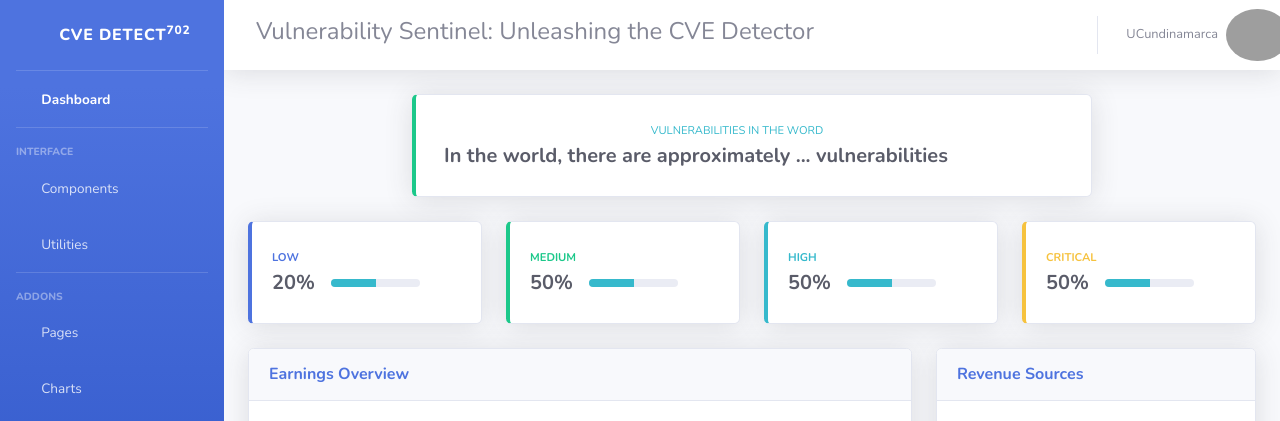
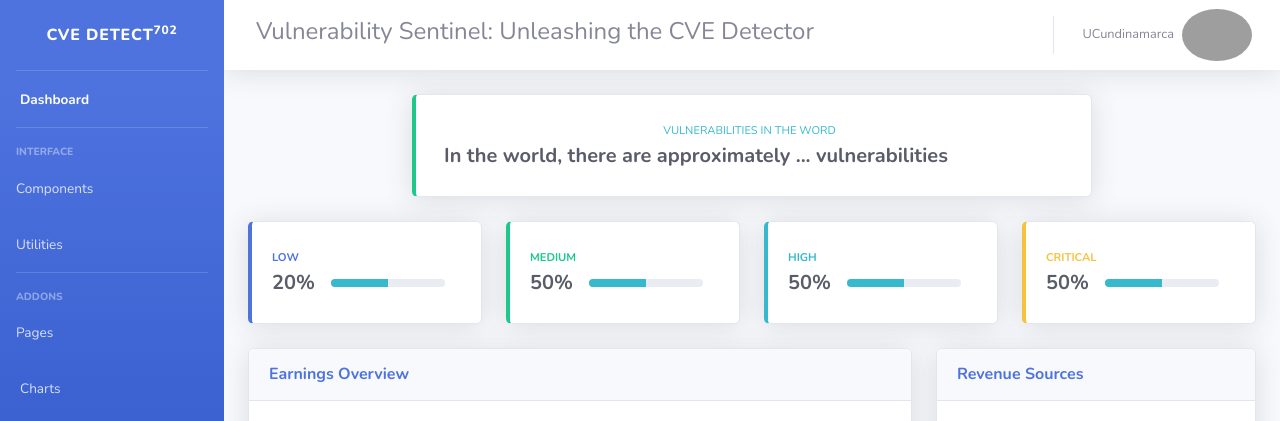
Before and after one commit to NicoLa5Tor/Dashboard_vulns, a Flask app: page /index.html in a window 1280 px wide. Shown: the top 421 px of the page. Run offline with Flask 3, Linux system fonts and the light colour scheme; some libraries are stand-ins or nearby versions; some web fonts are replaced; grey boxes are pictures that could not be loaded.

Commit message:
arreglo de css

```diff
--- /dev/null
+++ b/Static/vendor/css/my.css
@@ -0,0 +1,3 @@
+.img{
+    inline-size: max-content !important ;
+}
--- a/templates/index.html
+++ b/templates/index.html
@@ -2,24 +2,20 @@
 <html lang="en">
 
 <head>
-
     <meta charset="utf-8">
     <meta http-equiv="X-UA-Compatible" content="IE=edge">
     <meta name="viewport" content="width=device-width, initial-scale=1, shrink-to-fit=no">
     <meta name="description" content="">
     <meta name="author" content="">
-
     <title>Detect CVE - Dashboard</title>
-
     <!-- Custom fonts for this template-->
-    <link href="/Static/vendor/css/all.min.css" rel="stylesheet" type="text/css">
     <link
         href="https://fonts.googleapis.com/css?family=Nunito:200,200i,300,300i,400,400i,600,600i,700,700i,800,800i,900,900i"
         rel="stylesheet">
-
+    <link href="../Static/vendor/css/my.css" rel="stylesheet">
     <!-- Custom styles for this template-->
-    <link href="/Static/vendor/css/sb-admin-2.min.css" rel="stylesheet">
-
+    <link href="../Static/vendor/css/sb-admin-2.min.css" rel="stylesheet" type="text/css" >
+    <link href="../Static/vendor/css/all.min.css" type="text/css">
 </head>
 
 <body id="page-top">
@@ -58,37 +54,21 @@
 
             <!-- Nav Item - Pages Collapse Menu -->
             <li class="nav-item">
-                <a class="nav-link collapsed" href="#" data-toggle="collapse" data-target="#collapseTwo"
-                    aria-expanded="true" aria-controls="collapseTwo">
-                    <i class="fas fa-fw fa-cog"></i>
+                <a class="nav-link collapsed" href="#"
+                    aria-expanded="false" >
                     <span>Components</span>
                 </a>
-                <div id="collapseTwo" class="collapse" aria-labelledby="headingTwo" data-parent="#accordionSidebar">
-                    <div class="bg-white py-2 collapse-inner rounded">
-                        <h6 class="collapse-header">Custom Components:</h6>
-                        <a class="collapse-item" href="buttons.html">Buttons</a>
-                        <a class="collapse-item" href="cards.html">Cards</a>
-                    </div>
-                </div>
+
             </li>
 
             <!-- Nav Item - Utilities Collapse Menu -->
             <li class="nav-item">
-                <a class="nav-link collapsed" href="#" data-toggle="collapse" data-target="#collapseUtilities"
-                    aria-expanded="true" aria-controls="collapseUtilities">
-                    <i class="fas fa-fw fa-wrench"></i>
+                <a class="nav-link " href="#"
+                    aria-expanded="false" >
+
                     <span>Utilities</span>
                 </a>
-                <div id="collapseUtilities" class="collapse" aria-labelledby="headingUtilities"
-                    data-parent="#accordionSidebar">
-                    <div class="bg-white py-2 collapse-inner rounded">
-                        <h6 class="collapse-header">Custom Utilities:</h6>
-                        <a class="collapse-item" href="utilities-color.html">Colors</a>
-                        <a class="collapse-item" href="utilities-border.html">Borders</a>
-                        <a class="collapse-item" href="utilities-animation.html">Animations</a>
-                        <a class="collapse-item" href="utilities-other.html">Other</a>
-                    </div>
-                </div>
+
             </li>
 
             <!-- Divider -->
@@ -98,70 +78,48 @@
             <div class="sidebar-heading">
                 Addons
             </div>
-
             <!-- Nav Item - Pages Collapse Menu -->
             <li class="nav-item">
-                <a class="nav-link collapsed" href="#" data-toggle="collapse" data-target="#collapsePages"
-                    aria-expanded="true" aria-controls="collapsePages">
-                    <i class="fas fa-fw fa-folder"></i>
+                <a class="nav-link collapsed" href="#"
+                    aria-expanded="false" >
                     <span>Pages</span>
                 </a>
-                <div id="collapsePages" class="collapse" aria-labelledby="headingPages" data-parent="#accordionSidebar">
-                    <div class="bg-white py-2 collapse-inner rounded">
-                        <div class="collapse-divider"></div>
-                        <h6 class="collapse-header">Other Pages:</h6>
-                        <a class="collapse-item" href="404.html">404 Page</a>
-                        <a class="collapse-item" href="blank.html">Blank Page</a>
-                    </div>
-                </div>
             </li>
-
             <!-- Nav Item - Charts -->
             <li class="nav-item">
                 <a class="nav-link" href="charts.html">
                     <i class="fas fa-fw fa-chart-area"></i>
                     <span>Charts</span></a>
             </li>
-
             <!-- Nav Item - Tables -->
             <li class="nav-item">
                 <a class="nav-link" href="tables.html">
                     <i class="fas fa-fw fa-table"></i>
                     <span>Tables</span></a>
             </li>
-
             <!-- Divider -->
             <hr class="sidebar-divider d-none d-md-block">
         </ul>
-        <!-- End of Sidebar -->
-
         <!-- Content Wrapper -->
         <div id="content-wrapper" class="d-flex flex-column">
-
             <!-- Main Content -->
             <div id="content">
-
                 <!-- Topbar -->
                 <nav class="navbar navbar-expand navbar-light bg-white topbar mb-4 static-top shadow">
-
                     <div
                         class="d-none d-sm-inline-block form-inline mr-auto ml-md-3 my-2 my-md-0 mw-100 w-100">
                         <h4>Vulnerability Sentinel: Unleashing the CVE Detector</h4>
                     </div>
-
-
-
                     <!-- Topbar Navbar -->
                     <ul class="navbar-nav ml-auto">
                         <div class="topbar-divider d-none d-sm-block"></div>
-
                         <!-- Nav Item - User Information -->
-                        <li class="nav-item dropdown no-arrow">
+                        <li class="nav-item dropdown no-arrow img">
                             <a class="nav-link dropdown-toggle" href="#" id="userDropdown" role="button"
                                 data-toggle="dropdown" aria-haspopup="true" aria-expanded="false">
                                 <span class="mr-2 d-none d-lg-inline text-gray-600 small">UCundinamarca</span>
-                                <img class="img-profile rounded-circle h-75 w-50"
-                                    src="/Static/Assests/uc.png">
+                                <img class="img-profile rounded-circle h-75 w-50 img"
+                                    src="../Static/Assests/uc.png">
                             </a>
                         </li>
                     </ul>
@@ -196,11 +154,8 @@
                 </div>
                 <!-- Begin Page Content -->
                 <div class="container-fluid">
-
-
                     <!-- Content Row -->
                     <div class="row">
-
                         <!-- Earnings (Monthly) Card Example -->
                         <div class="col-xl-3 col-md-6 mb-4">
                             <div class="card border-left-primary shadow h-100 py-2">
@@ -231,7 +186,6 @@
                                 </div>
                             </div>
                         </div>
-
                         <!-- Earnings (Monthly) Card Example -->
                         <div class="col-xl-3 col-md-6 mb-4">
                             <div class="card border-left-success shadow h-100 py-2">
@@ -240,7 +194,6 @@
                                         <div class="col mr-2">
                                             <div class="text-xs font-weight-bold text-success text-uppercase mb-1">
                                                 Medium</div>
-
                                             <div class="row no-gutters align-items-center">
                                                 <div class="col-auto">
                                                     <div class="h5 mb-0 mr-3 font-weight-bold text-gray-800">50%</div>
@@ -254,7 +207,6 @@
                                                 </div>
                                             </div>
                                         </div>
-
                                         <div class="col-auto">
                                             <i class="fas fa-dollar-sign fa-2x text-gray-300"></i>
                                         </div>
@@ -262,7 +214,6 @@
                                 </div>
                             </div>
                         </div>
-
                         <!-- Earnings (Monthly) Card Example -->
                         <div class="col-xl-3 col-md-6 mb-4">
                             <div class="card border-left-info shadow h-100 py-2">
```
Also changed, not shown: re.txt (deleted).
